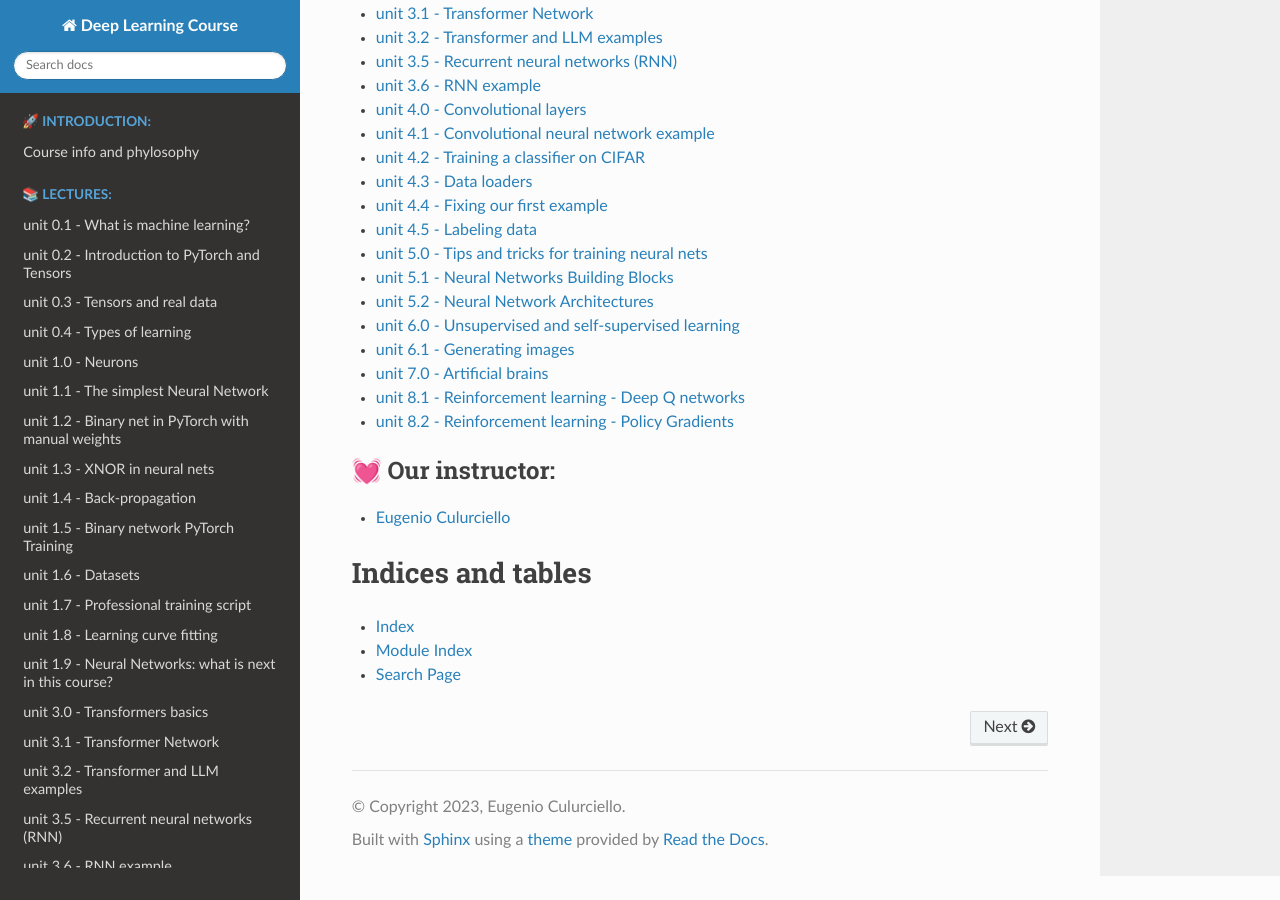
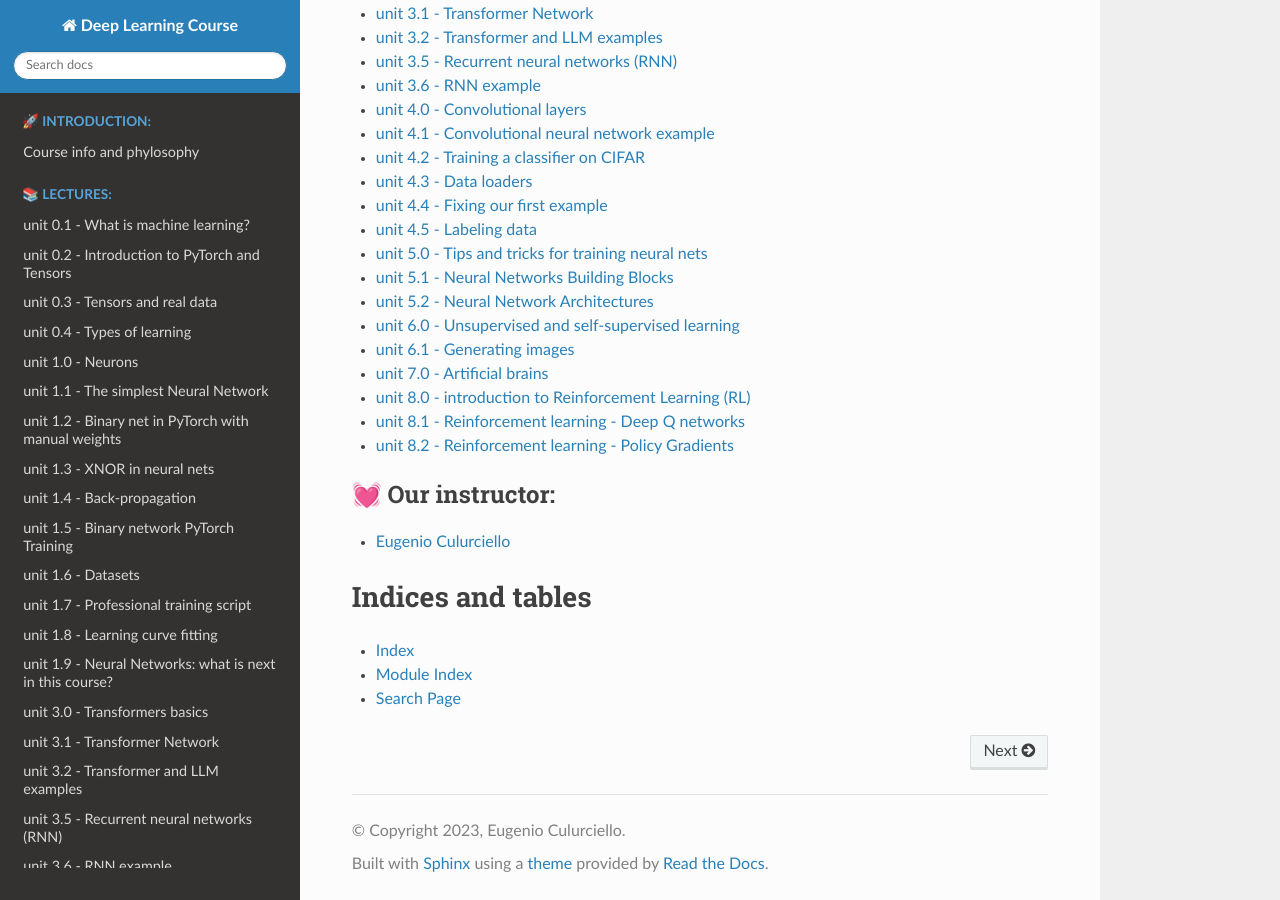
Before and after one commit to culurciello/deep-learning-course-source, a Sphinx documentation site: the page built from source/index.rst, in a window 1280 px wide and 900 px high, scrolled down 1075 px. Built offline with Sphinx 7.4.7 and the Read the Docs theme 2.0.0, drawn with Linux system fonts in a browser that asks for light colours; pages that are not in the unit, such as notebooks, are missing from menus.

Commit message:
intro rl

```diff
--- a/source/index.rst
+++ b/source/index.rst
@@ -66,6 +66,7 @@ Useful links
    lectures/60-unsupervised.ipynb
    lectures/61-generating-images.ipynb
    lectures/70-artificial-brains.ipynb
+   lectures/80-RL-intro.ipynb
    lectures/81-RL-DQN.ipynb
    lectures/82-RL-PPO.ipynb
 
```
Also changed, not shown: source/lectures/80-RL-intro.ipynb (added), source/lectures/images/RL-intro1.png (added), 1 other file.
